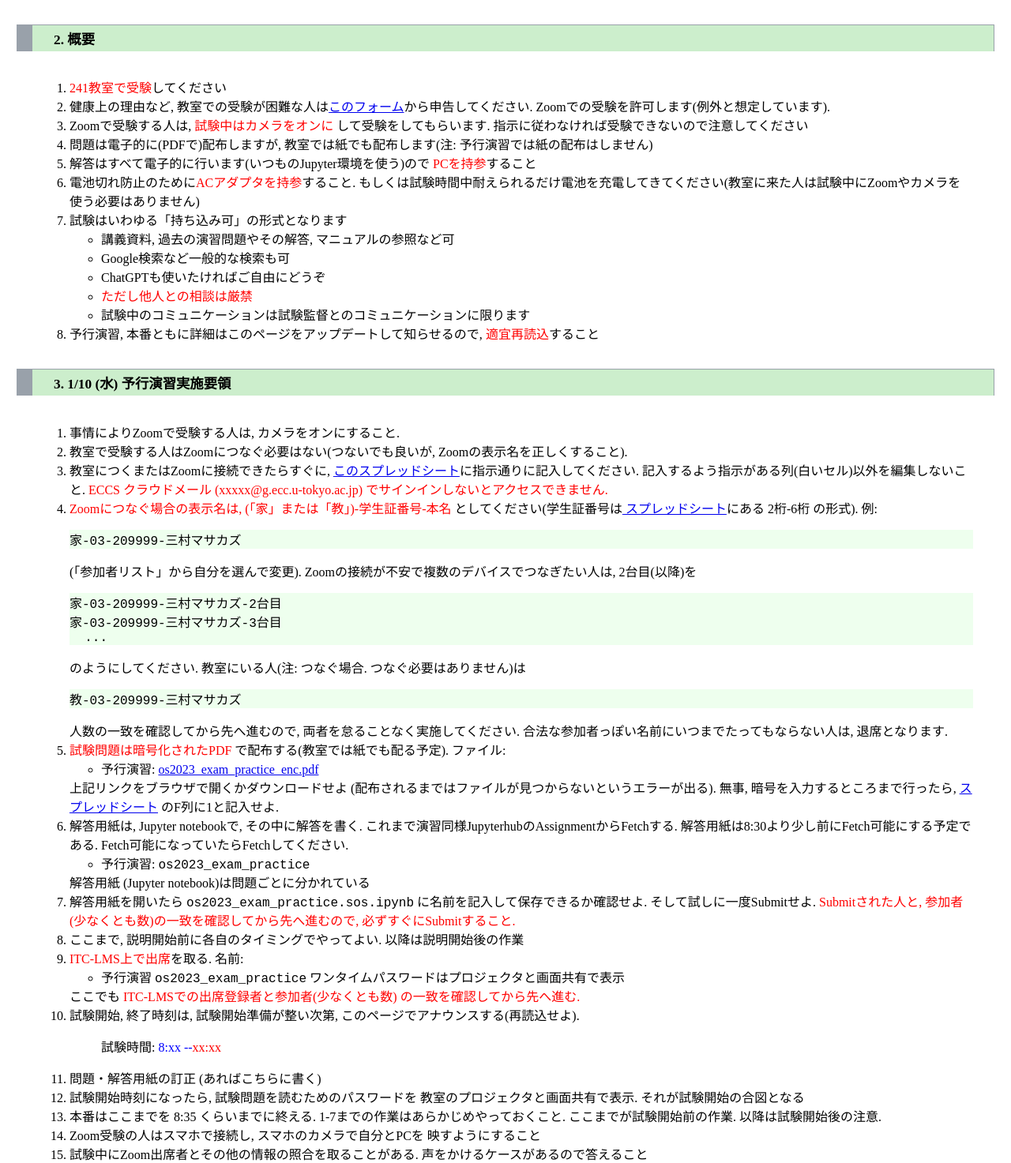
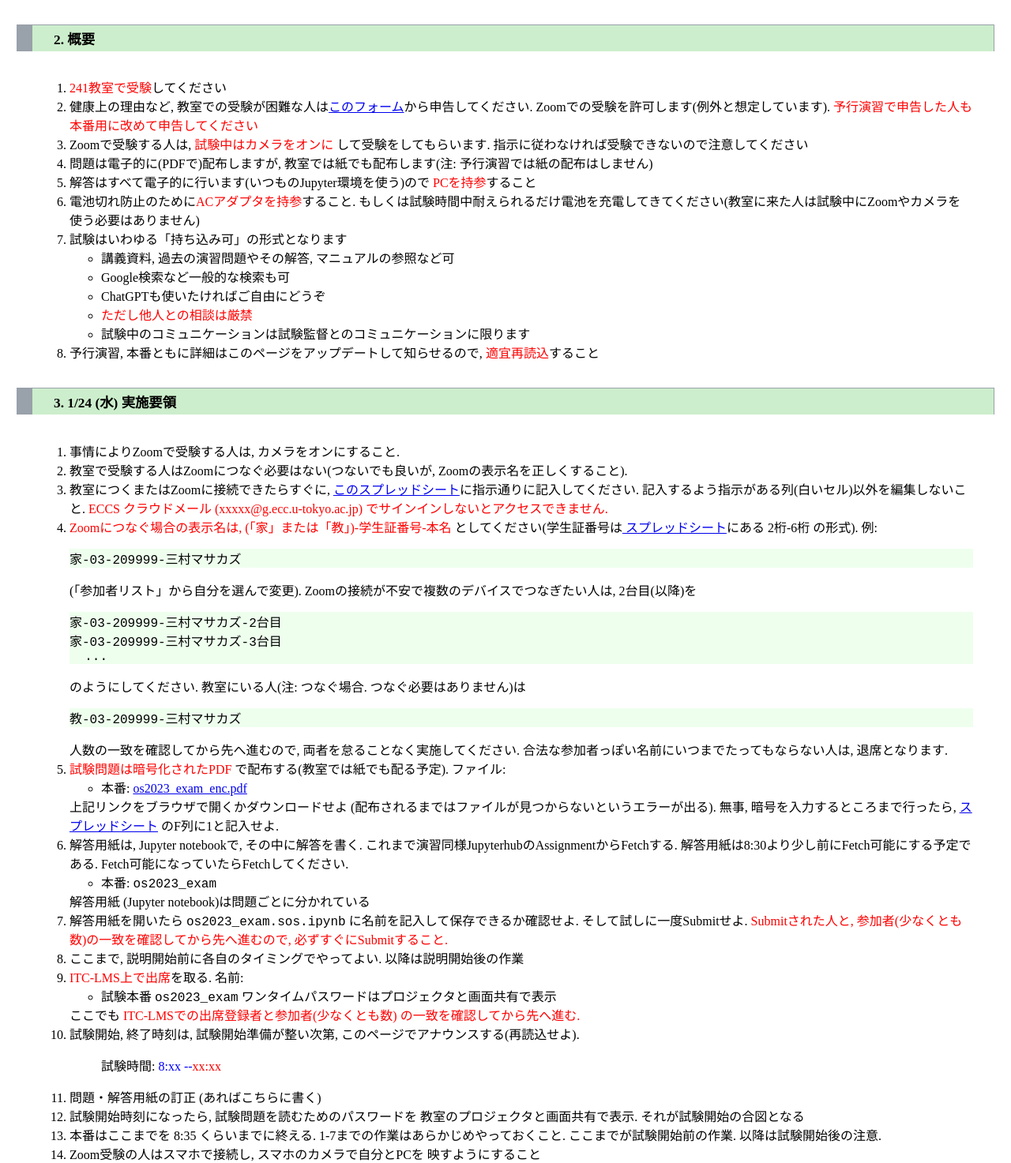
Before and after one commit to taura/operating-systems, a plain HTML site: page docs/html/exam2023.html in a window 1280 px wide. Shown: the part 252-1725 px from the top of the page at 79% size. Drawn offline with Linux system fonts and the light colour scheme.

Commit message:
exam2023

```diff
--- a/docs/html/exam2023.html
+++ b/docs/html/exam2023.html
@@ -115,9 +115,11 @@ pre {
   <div>
     <ol>
       <li><font color="red">241教室で受験</font>してください</li>
-      <li>健康上の理由など, 教室での受験が困難な人は<a href="https://forms.gle/FSRdstmVpf6Rcj5W9"
+      <li>健康上の理由など, 教室での受験が困難な人は<a href="https://forms.gle/jppsyGeoNJqdVDmA6"
                                                        target="_blank">このフォーム</a>から申告してください.
-        Zoomでの受験を許可します(例外と想定しています).</li>
+        Zoomでの受験を許可します(例外と想定しています).
+        <font color="red">予行演習で申告した人も本番用に改めて申告してください</font>
+      </li>
       <li>Zoomで受験する人は,
         <font color="red">試験中はカメラをオンに</font>
         して受験をしてもらいます.
@@ -144,7 +146,7 @@ pre {
   </div>
 
 
-  <h2>1/10 (水) 予行演習実施要領</h2>
+  <h2>1/24 (水) 実施要領</h2>
   <div>
     <ol>
       <li>事情によりZoomで受験する人は, カメラをオンにすること.
@@ -186,17 +188,17 @@ pre {
           試験問題は暗号化されたPDF</font>
         で配布する(教室では紙でも配る予定). ファイル:
         <ul>
+          <!---
           <li>予行演習:
             <a href="os2023_exam_practice_enc.pdf">
               os2023_exam_practice_enc.pdf
             </a>
           </li>
-          <!---
-          <li>試験本番:
-            <a href="os2022_exam_enc.pdf" target="_blank">
-              os2022_exam_enc.pdf</a>
+          --->
+          <li>本番:
+            <a href="os2023_exam_enc.pdf" target="_blank">
+              os2023_exam_enc.pdf</a>
           </li>
-          --->
         </ul>
         上記リンクをブラウザで開くかダウンロードせよ
         (配布されるまではファイルが見つからないというエラーが出る).
@@ -211,16 +213,16 @@ pre {
         解答用紙は8:30より少し前にFetch可能にする予定である.
         Fetch可能になっていたらFetchしてください.
         <ul>
+          <!---
           <li>予行演習: <tt>os2023_exam_practice</tt></li>
-          <!---
-              <li>本番: <tt>os2023_exam</tt></li>
           --->
+          <li>本番: <tt>os2023_exam</tt></li>
         </ul>
         解答用紙 (Jupyter notebook)は問題ごとに分かれている
       </li>
 
       <li>解答用紙を開いたら
-        <tt>os2023_exam_practice.sos.ipynb</tt>
+        <tt>os2023_exam.sos.ipynb</tt>
         に名前を記入して保存できるか確認せよ.
         そして試しに一度Submitせよ.
         <font color="red">Submitされた人と, 参加者(少なくとも数)の一致を確認してから先へ進むので,
@@ -232,16 +234,16 @@ pre {
 
       <li><font color="red">ITC-LMS上で出席</font>を取る. 名前:
         <ul>
+          <!---
               <li>予行演習
                 <tt>os2023_exam_practice</tt>
                 ワンタイムパスワードはプロジェクタと画面共有で表示
               </li>
-          <!---
-              <li>試験本番
-                <tt>os2023_exam</tt>
-                ワンタイムパスワードはプロジェクタと画面共有で表示
-              </li>
            --->
+          <li>試験本番
+            <tt>os2023_exam</tt>
+            ワンタイムパスワードはプロジェクタと画面共有で表示
+          </li>
         </ul>
         ここでも<font color="red">
           ITC-LMSでの出席登録者と参加者(少なくとも数)
```
Also changed, not shown: docs/index.html (+5 -0 lines).
